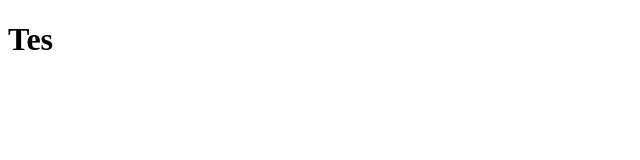
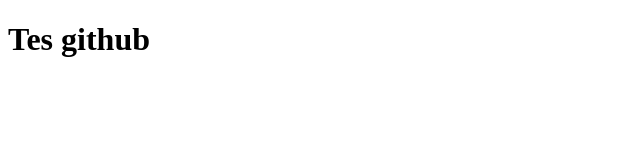
Before and after one commit to vders/testing, a plain HTML site: page index.html in a window 1280 px wide. Shown: the whole page, without its empty margins (0-640 px from the left). Drawn offline with Linux system fonts and the light colour scheme.

Commit message:
Update index.html

```diff
--- a/index.html
+++ b/index.html
@@ -5,7 +5,7 @@
 </head>
 <body>
 
-<h1>Tes</h1>
+<h1>Tes github</h1>
 
 <script src="tes.js"></script>
 </body>
```
